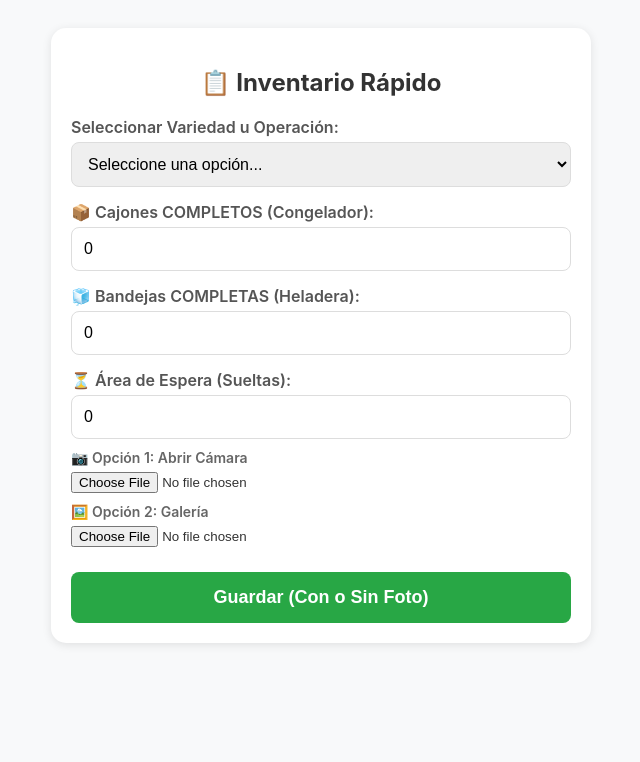
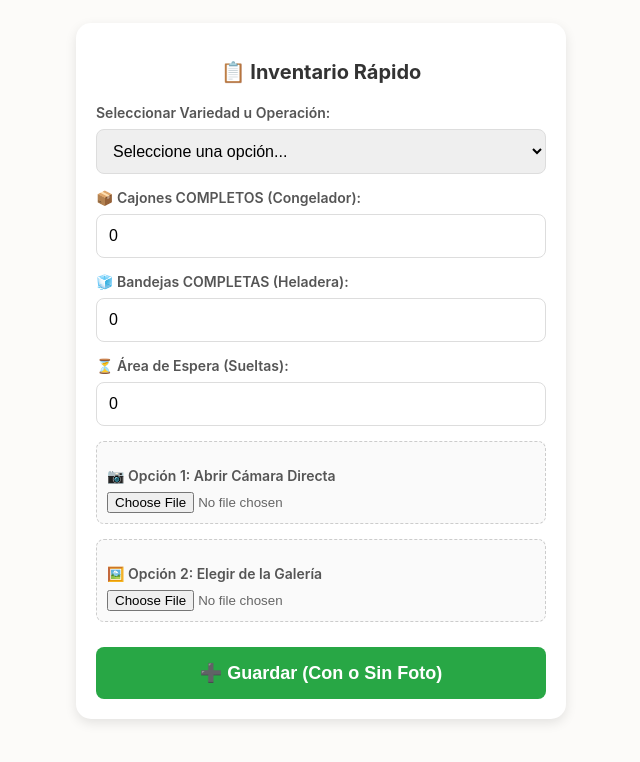
Before and after one commit to alfapar64-code/Inventario, a Flask app: page / in a window 1280 px wide. Shown: the top 762 px of the page, without its empty margins (319-959 px from the left). Run offline with Flask 3, Linux system fonts and the light colour scheme; some libraries are stand-ins or nearby versions.

Commit message:
Actualizar index.html

```diff
--- a/templates/index.html
+++ b/templates/index.html
@@ -6,15 +6,14 @@
   <meta name="viewport" content="width=device-width, initial-scale=1">
   <title>Inventario Rápido</title>
   <style>
-    body { font-family: -apple-system, BlinkMacSystemFont, "Segoe UI", Roboto, Helvetica, Arial, sans-serif; background-color: #f8f9fa; padding: 20px; color: #333; }
-    .card { background: white; border-radius: 15px; padding: 20px; box-shadow: 0 2px 10px rgba(0,0,0,0.1); max-width: 500px; margin: 0 auto; }
-    h2 { text-align: center; margin-bottom: 20px; color: #333; }
-    label { font-weight: 600; display: block; margin-top: 15px; margin-bottom: 5px; color: #555; }
+    body { font-family: -apple-system, BlinkMacSystemFont, "Segoe UI", Roboto, Helvetica, Arial, sans-serif; background-color: #fcfbf9; padding: 15px; color: #333; }
+    .card { background: white; border-radius: 15px; padding: 20px; box-shadow: 0 4px 12px rgba(0,0,0,0.1); max-width: 450px; margin: 0 auto; }
+    h2 { text-align: center; margin-bottom: 20px; color: #333; font-size: 20px; }
+    label { font-weight: 600; display: block; margin-top: 15px; margin-bottom: 8px; color: #555; font-size: 14px; }
     select, input[type="number"] { width: 100%; padding: 12px; border: 1px solid #ddd; border-radius: 8px; font-size: 16px; box-sizing: border-box; }
-    .btn-file { margin-top: 10px; display: block; font-size: 14px; color: #666; }
+    .file-input-wrapper { margin-top: 15px; font-size: 13px; color: #666; border: 1px dashed #ccc; padding: 10px; border-radius: 8px; background: #fafafa; }
     .btn-guardar { background-color: #28a745; color: white; border: none; padding: 15px; width: 100%; border-radius: 8px; font-size: 18px; font-weight: bold; margin-top: 25px; cursor: pointer; }
-    /* Clase para ocultar elementos */
-    .oculto { display: none; }
+    .hidden { display: none; }
   </style>
 </head>
 <body>
@@ -24,30 +23,32 @@
 
   <form id="formInventario">
 
-    <!-- Selector de Variedad -->
+    <!-- Selector de Variedad COMPLETO -->
     <label for="variedad">Seleccionar Variedad u Operación:</label>
     <select id="variedad" name="variedad" onchange="gestionarCampos()">
       <option value="">Seleccione una opción...</option>
-      <!-- Congeladas (Ocultan campos) -->
+      <!-- Congeladas (Se ocultarán Bandejas y Espera) -->
       <option value="Verdura">Verdura</option>
-      <option value="Cebolla y Queso">Cebolla y Queso</option>
+      <option value="Cebolla y Queso">Cebolla y Queso (CQ)</option>
       <option value="Pollo Curry">Pollo Curry</option>
       <option value="Carne Criolla">Carne Criolla</option>
       <option value="Choclo y Calabaza">Choclo y Calabaza</option>
       <option value="Puerro y Hongos">Puerro y Hongos</option>
-      <!-- Tradicionales (Muestran campos) -->
+      <!-- Tradicionales (Se mantienen visibles) -->
       <option value="Jamón y Queso">Jamón y Queso</option>
       <option value="Carne Suave">Carne Suave</option>
+      <option value="Humita">Humita</option>
+      <option value="Caprese">Caprese</option>
     </select>
 
-    <!-- Siempre Visible -->
+    <!-- Cajones (Siempre visible) -->
     <div id="cajones_container">
       <label>📦 Cajones COMPLETOS (Congelador):</label>
       <input type="number" name="cajones" value="0">
     </div>
 
-    <!-- Campos Dinámicos (Se ocultan) -->
-    <div id="campos_extra">
+    <!-- Campos Dinámicos (Se ocultan según el sabor) -->
+    <div id="campos_dinamicos">
       <label>🧊 Bandejas COMPLETAS (Heladera):</label>
       <input type="number" name="bandejas" value="0">
 
@@ -56,36 +57,40 @@
     </div>
 
     <!-- Botones de Foto -->
-    <label class="btn-file">📷 Opción 1: Abrir Cámara</label>
-    <input type="file" accept="image/*" capture="environment">
+    <div class="file-input-wrapper">
+      <label>📷 Opción 1: Abrir Cámara Directa</label>
+      <input type="file" accept="image/*" capture="environment">
+    </div>
 
-    <label class="btn-file">🖼️ Opción 2: Galería</label>
-    <input type="file" accept="image/*">
+    <div class="file-input-wrapper">
+      <label>🖼️ Opción 2: Elegir de la Galería</label>
+      <input type="file" accept="image/*">
+    </div>
 
-    <button type="button" class="btn-guardar">Guardar (Con o Sin Foto)</button>
+    <button type="button" class="btn-guardar">➕ Guardar (Con o Sin Foto)</button>
   </form>
 </div>
 
 <script>
   function gestionarCampos() {
     var select = document.getElementById("variedad");
-    var valor = select.value;
-    var camposExtra = document.getElementById("campos_extra");
+    var textoSeleccionado = select.options[select.selectedIndex].text.toLowerCase();
+    var bloqueDinamico = document.getElementById("campos_dinamicos");
 
-    // Lista de productos que NO pasan por bandejas/espera
-    var congelados = [
-      "Verdura",
-      "Cebolla y Queso",
-      "Pollo Curry",
-      "Carne Criolla",
-      "Choclo y Calabaza",
-      "Puerro y Hongos"
-    ];
+    // Lista de productos congelados (basta con una parte del nombre)
+    var esCongelado =
+      textoSeleccionado.includes("verdura") ||
+      textoSeleccionado.includes("cebolla y queso") ||
+      textoSeleccionado.includes("pollo curry") ||
+      textoSeleccionado.includes("carne criolla") ||
+      textoSeleccionado.includes("choclo y calabaza") ||
+      textoSeleccionado.includes("puerro y hongos");
 
-    if (congelados.includes(valor)) {
-      camposExtra.classList.add("oculto"); // Oculta
+    // Ocultar o mostrar
+    if (esCongelado) {
+      bloqueDinamico.classList.add("hidden");
     } else {
-      camposExtra.classList.remove("oculto"); // Muestra
+      bloqueDinamico.classList.remove("hidden");
     }
   }
 </script>
```
